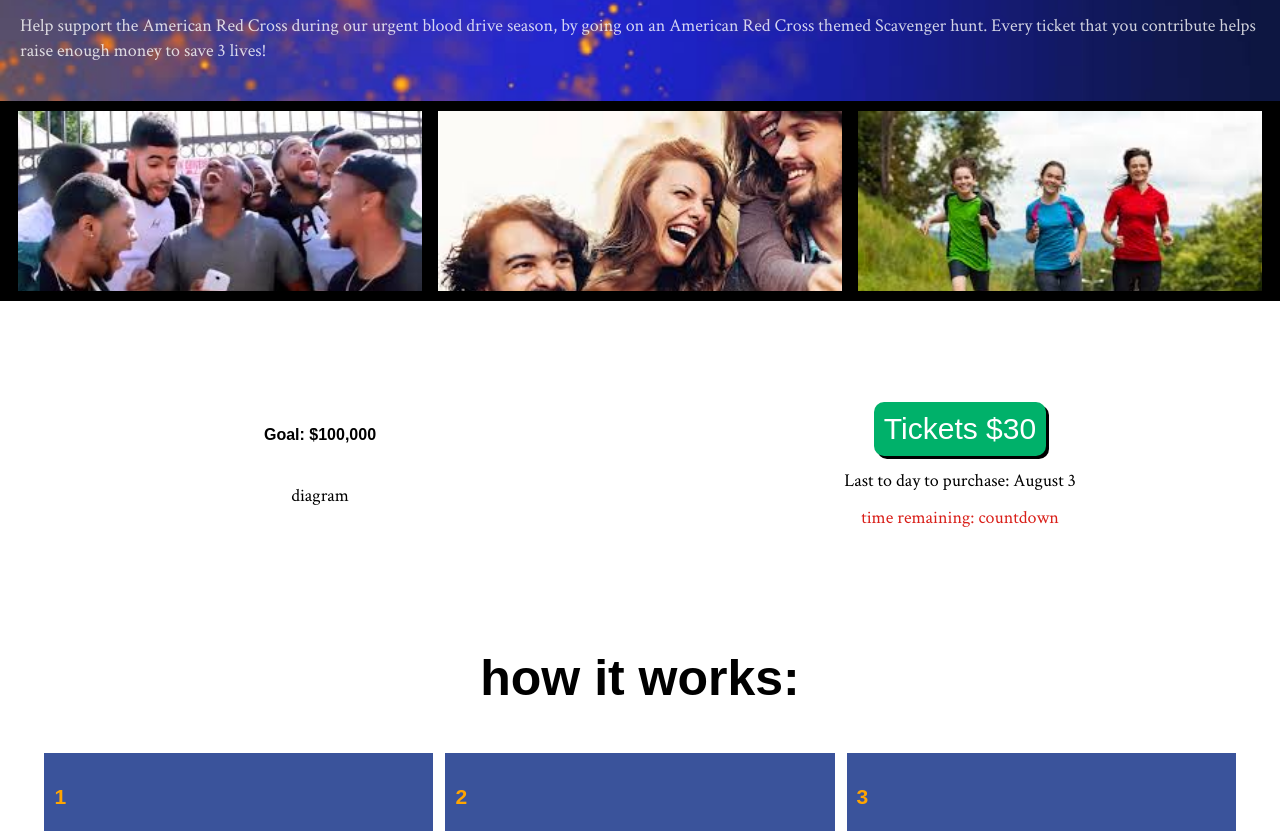
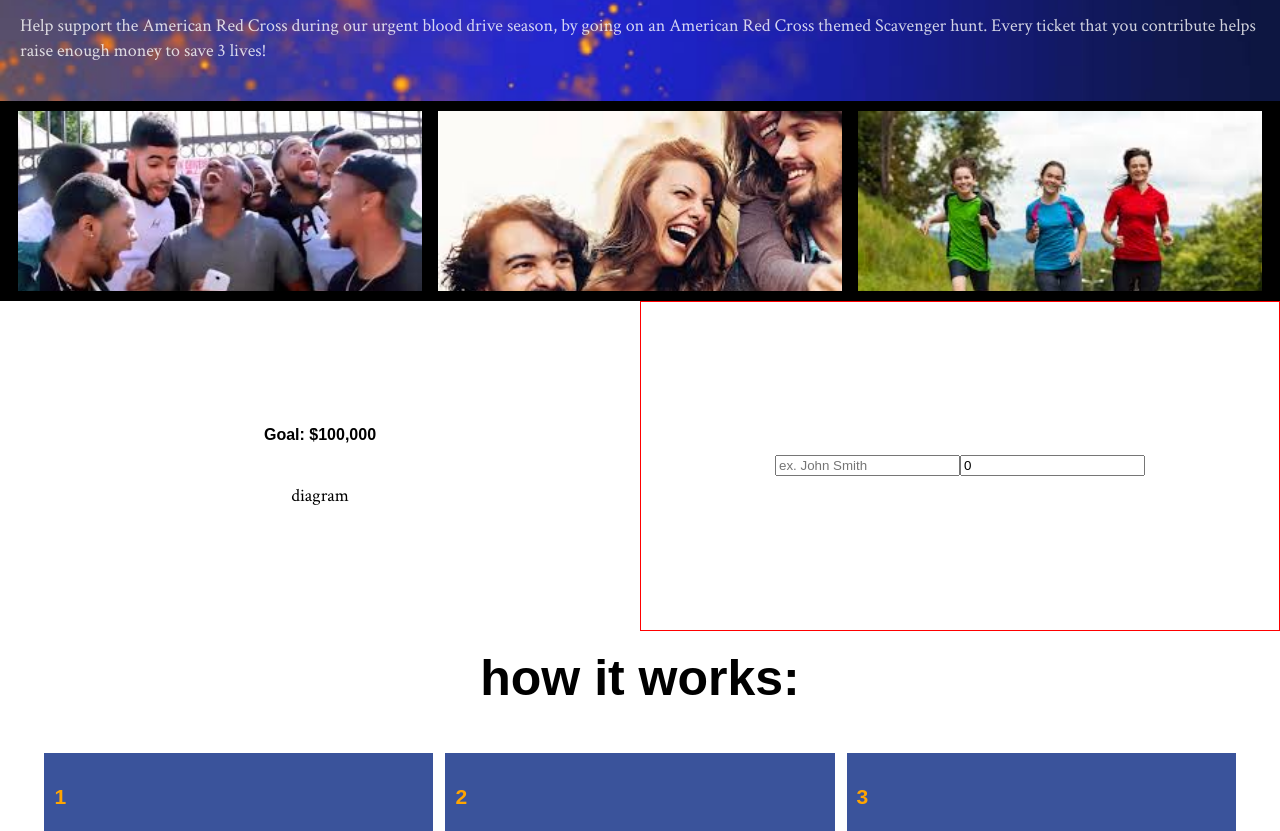
Before and after one commit to brucekchung/big-city, a React (Create React App) app: page /purchase in a window 1280 px wide. Shown: the part 460-1291 px from the top of the page. Built offline with nearby package versions, Linux system fonts and the light colour scheme; a web font is replaced by a local one.

Commit message:
Implement router, begin purchase form

```diff
--- a/package.json
+++ b/package.json
@@ -5,6 +5,7 @@
   "dependencies": {
     "react": "^16.4.1",
     "react-dom": "^16.4.1",
+    "react-router-dom": "^4.3.1",
     "react-scripts": "1.1.4",
     "sektor": "git+https://github.com/Stanko/sektor.git"
   },
--- a/src/components/App/App.js
+++ b/src/components/App/App.js
@@ -12,7 +12,7 @@ class App extends Component {
     super(props)
     this.state = {
       endDate: 'August 3',
-      price: '$30'
+      price: 30
     }
   }
 
--- /dev/null
+++ b/src/components/Purchase/Purchase.css
@@ -0,0 +1,8 @@
+.Purchase {
+  border: 1px solid red;
+  width: 50%;
+  display: flex;
+  flex-direction: column;
+  justify-content: center;
+  align-items: center;
+}
--- /dev/null
+++ b/src/components/Purchase/Purchase.js
@@ -0,0 +1,44 @@
+import React, { Component } from 'react'
+import './Purchase.css'
+
+class Purchase extends Component {
+  constructor(props) {
+    super(props)
+    this.state = {
+      participants: 0,
+      leader: ''
+    }
+  }
+
+  handleChange = e => {
+    const { name, value } = e.target;
+    this.setState({[name]:value});
+  }
+
+  render() {
+    return (
+      <div className="Purchase">
+        <form type="submit" className="purchase-form">
+          <input
+            className="leader"
+            name="leader"
+            type="text"
+            placeholder="ex. John Smith"
+            value={this.state.leader}
+            onChange={this.handleChange}
+          />
+          <input
+            className="participants"
+            name="participants"
+            type="number"
+            placeholder="ex. 15"
+            value={this.state.participants}
+            onChange={this.handleChange}
+          />
+        </form>
+      </div>
+    )
+  }
+}
+
+export default Purchase
--- a/src/components/Sales/Sales.js
+++ b/src/components/Sales/Sales.js
@@ -1,31 +1,24 @@
 import React from 'react'
 import './Sales.css'
-// import Sektor from 'sektor'
-// const Sektor = require('sektor/js/sektor.js')
-// require('sektor')
-// const sektor = new Sektor-circle()
-
-// console.log('sektor: ', Sektor)
-
-// const thing = new Sektor('.sektor', {
-//   angle: 30
-// })
+import { Route } from 'react-router-dom'
+import { NavLink } from 'react-router-dom'
+import Purchase from '../Purchase/Purchase'
 
 const Sales = ({ sales }) => {
-  // const chart = new Sektor('.goal', {angle: 30})
-  // console.log('chart: ', chart)
-
   return (
     <div className="Sales">
       <div className="goal">
         <h4>Goal: $100,000</h4>
         <p>diagram</p>
       </div>
-      <div className="purchase">
-        <button>Tickets { sales.price }</button>
-        <p>Last to day to purchase: { sales.endDate }</p>
-        <p className="countdown">time remaining: countdown</p>
-      </div>
+      <Route exact path='/' render={() => (
+        <div className="purchase">
+          <NavLink to='purchase'><button>Tickets ${ sales.price }</button></NavLink>
+          <p>Last to day to purchase: { sales.endDate }</p>
+          <p className="countdown">time remaining: countdown</p>
+        </div>
+      )} />
+      <Route path='/purchase' component={ Purchase } />
     </div>
   )
 }
--- a/src/index.js
+++ b/src/index.js
@@ -2,7 +2,10 @@ import React from 'react';
 import ReactDOM from 'react-dom';
 import './index.css';
 import App from './components/App/App';
+import { BrowserRouter } from 'react-router-dom'
 import registerServiceWorker from './registerServiceWorker';
 
-ReactDOM.render(<App />, document.getElementById('root'));
+ReactDOM.render(
+  (<BrowserRouter><App /></BrowserRouter>),
+  document.getElementById('root'))
 registerServiceWorker();
```
Also changed, not shown: 1 other file (tests, documents, lock files or other folders).
